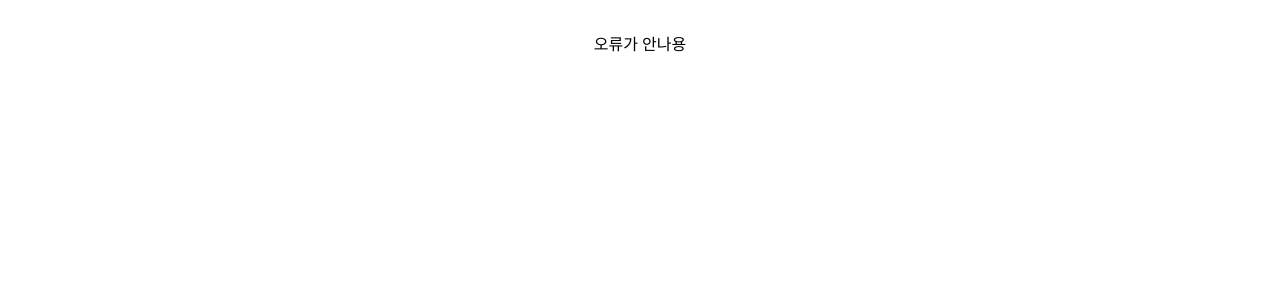
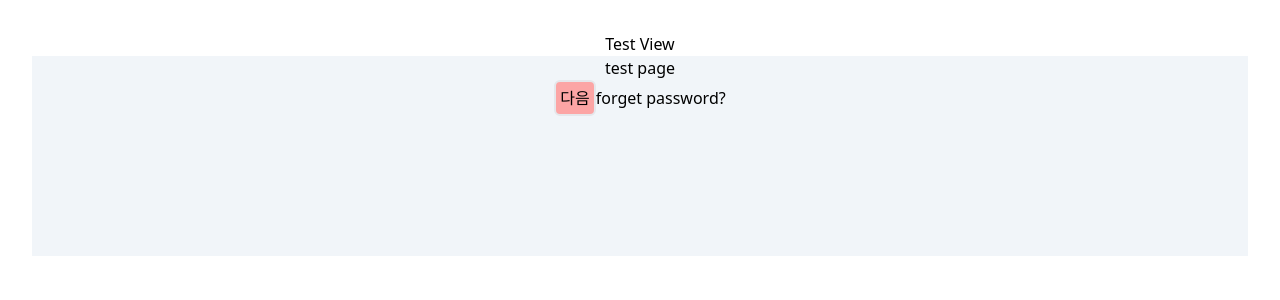
Before and after one commit to Yeahpeu/yeahpeu-front, a React (Vite) app: page /test in a window 1280 px wide. Shown: the top 300 px of the page. Built offline with nearby package versions, Linux system fonts and the light colour scheme.

Commit message:
TEST: Router테스트

```diff
--- a/package.json
+++ b/package.json
@@ -20,6 +20,7 @@
     "react": "^18.3.1",
     "react-day-picker": "^8.10.1",
     "react-dom": "^18.3.1",
+    "react-router-dom": "^7.1.3",
     "tailwind-merge": "^2.6.0",
     "tailwindcss-animate": "^1.0.7",
     "zustand": "^5.0.3"
--- a/src/App.jsx
+++ b/src/App.jsx
@@ -1,9 +1,11 @@
+import { BrowserRouter, Link } from "react-router-dom";
 import "./App.css";
+import TestView from "./views/testView";
 
 function App() {
   return (
     <>
-      <p>오류가 안나용</p>
+      <TestView />
     </>
   );
 }
--- /dev/null
+++ b/src/components/Btn.jsx
@@ -0,0 +1,12 @@
+const Btn = ({ width, onClick }) => {
+  return (
+    <button
+      className={`rounded-md p-1 bg-red-300 border-2 w-${width}`}
+      onClick={onClick}
+    >
+      다음
+    </button>
+  );
+};
+
+export default Btn;
--- /dev/null
+++ b/src/components/ForgetPassword.jsx
@@ -0,0 +1,9 @@
+const ForgetPassword = () => {
+  return (
+    <>
+      <a href="/">forget password?</a>
+    </>
+  );
+};
+
+export default ForgetPassword;
--- /dev/null
+++ b/src/molecules/BtnGroup.jsx
@@ -0,0 +1,13 @@
+import Btn from "../components/Btn";
+import ForgetPassword from "../components/ForgetPassword";
+
+const BtnGroup = ({ onClick, width }) => {
+  return (
+    <div>
+      <Btn width={width} onClick={onClick} />
+      <ForgetPassword />
+    </div>
+  );
+};
+
+export default BtnGroup;
--- /dev/null
+++ b/src/pages/TestResultPage.jsx
@@ -0,0 +1,12 @@
+import { Link } from "react-router-dom";
+
+const TestResultPage = () => {
+  return (
+    <>
+      <p>test success!</p>
+      <Link to="/test">Back</Link>
+    </>
+  );
+};
+
+export default TestResultPage;
--- /dev/null
+++ b/src/pages/testPage.jsx
@@ -0,0 +1,18 @@
+import { useNavigate } from "react-router-dom";
+import BtnGroup from "../molecules/BtnGroup";
+
+const TestPage = () => {
+  const navigate = useNavigate();
+  const handleNavigate = () => {
+    navigate("/test-result");
+  };
+
+  return (
+    <div className="w-full h-[200px] bg-slate-100">
+      <p>test page</p>
+      <BtnGroup onClick={handleNavigate} />
+    </div>
+  );
+};
+
+export default TestPage;
--- /dev/null
+++ b/src/views/TestView.jsx
@@ -0,0 +1,20 @@
+import { BrowserRouter, Routes, Route } from "react-router-dom";
+import TestPage from "../pages/testPage";
+import TestResultPage from "../pages/TestResultPage";
+import App from "../App";
+
+const TestView = () => {
+  return (
+    <div>
+      Test View
+      <BrowserRouter>
+        <Routes>
+          <Route path="/test" element={<TestPage />} />
+          <Route path="/test-result" element={<TestResultPage />} />
+        </Routes>
+      </BrowserRouter>
+    </div>
+  );
+};
+
+export default TestView;
```
Also changed, not shown: src/Router.js (added, +10 -0 lines), 1 other file (tests, documents, lock files or other folders).
